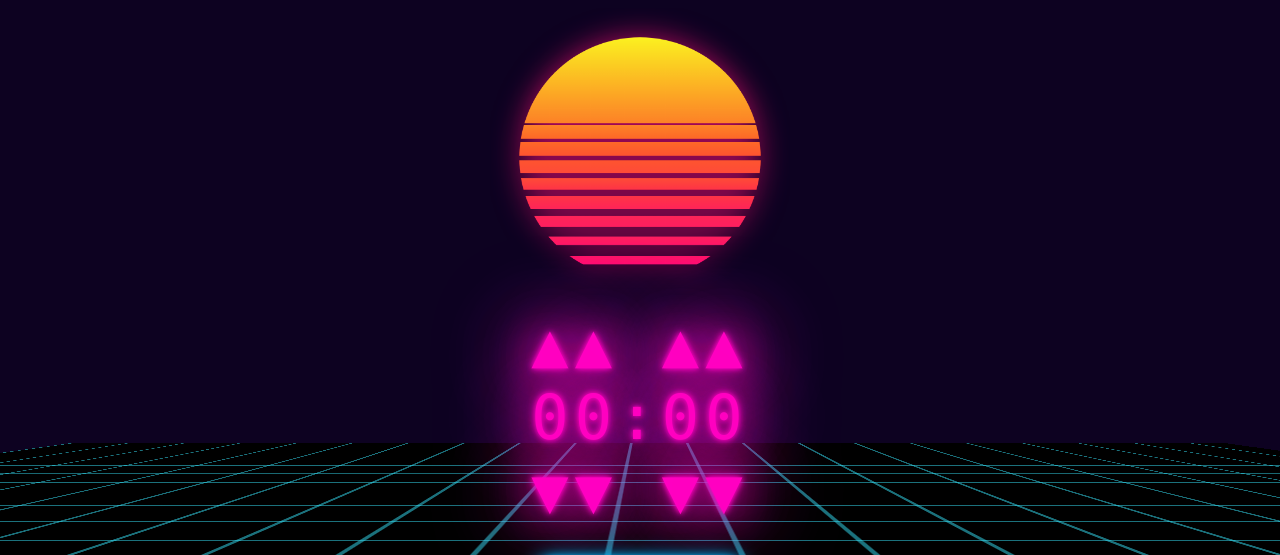
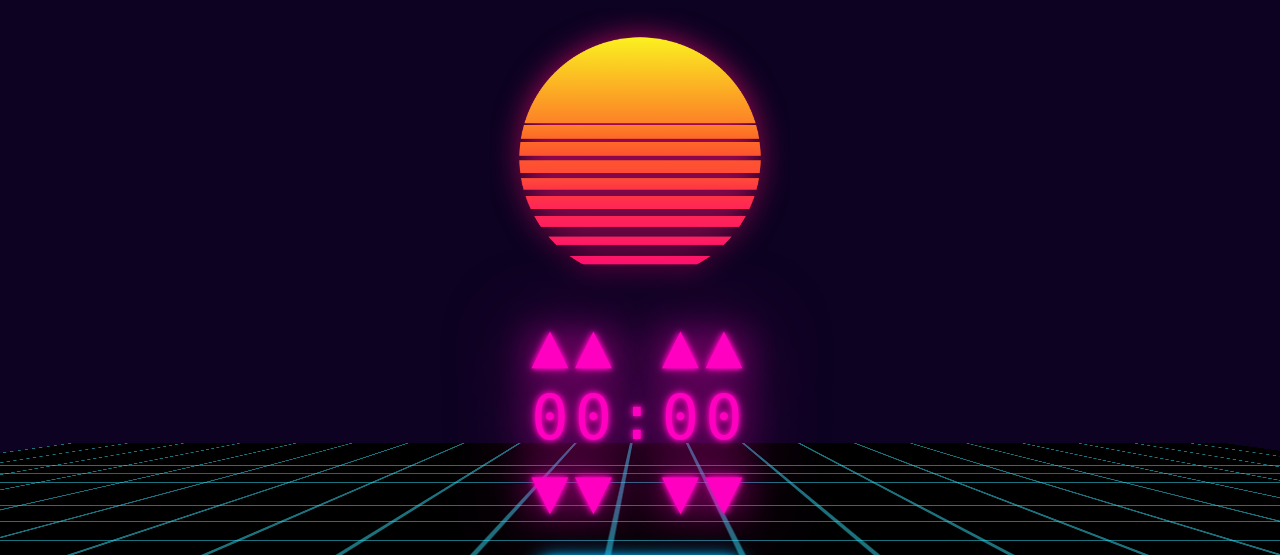
Before and after one commit to Adrian-Larenaudie/rw_timer_ft_wilhelm, a plain HTML site: page index.html in a window 1280 px wide. Shown: the top 555 px of the page. Drawn offline with Linux system fonts and the light colour scheme.

Commit message:
Neon effect level adjustement

```diff
--- a/css/style.css
+++ b/css/style.css
@@ -60,7 +60,7 @@ body {
 .timer,
 .button {
     color: #ff00c1;
-    text-shadow: 0 0 5px #ff00c1, 0 0 10px #ff00c1, 0 0 42px #ff00c1, 0 0 82px #ff00c1, 0 0 92px #ff00c1, 0 0 102px #ff00c1;
+    text-shadow: 0 0 5px #ff00c1, 0 0 10px #ff00c1, 0 0 42px #ff00c1, 0 0 92px #ff00c1;
 }
 
 .buttonArea {
```
